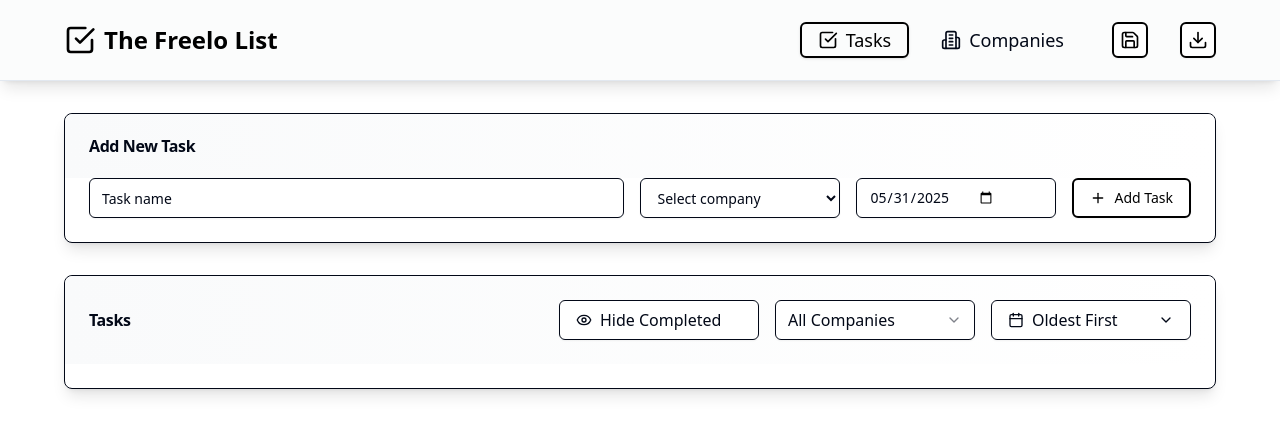
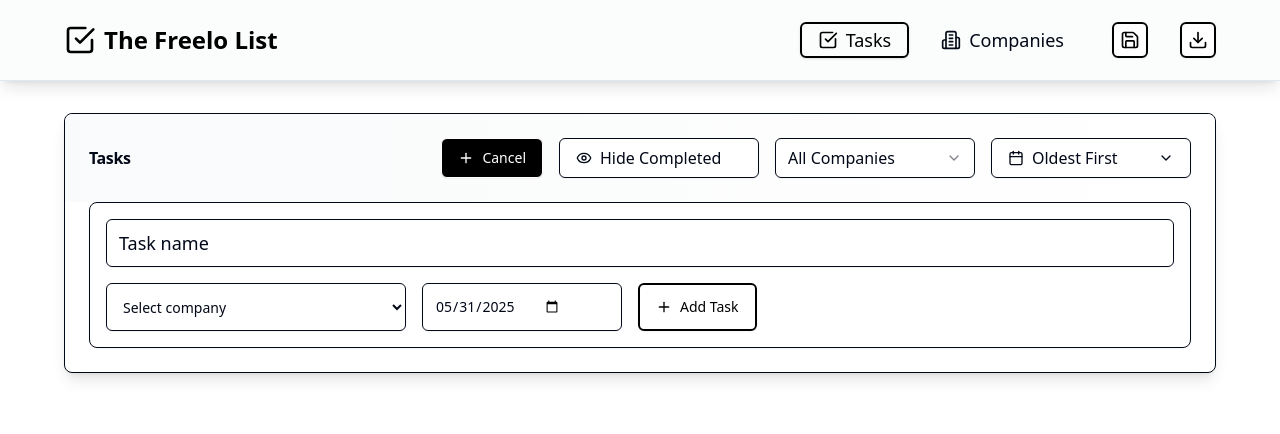
Before and after one commit to diegoavarela/task_list, a React (Vite) app: page / in a window 1280 px wide. Both pictures are taken after a click on the button "Add Task". Shown: the top 434 px of the page. Built offline with nearby package versions, Linux system fonts and the light colour scheme; the HTML template or start-up script is replaced by a standard one.

Commit message:
refactor: move add task form to top of task list - Move add task form inside main card - Simplify form styling to match task items - Remove separate card with header - Maintain form functionality and styling

```diff
--- a/src/components/tasks/TaskList.tsx
+++ b/src/components/tasks/TaskList.tsx
@@ -46,6 +46,7 @@
   const [selectedCompany, setSelectedCompany] = useState<string>('all');
   const [sortOrder, setSortOrder] = useState<'asc' | 'desc'>('asc');
   const [showCompleted, setShowCompleted] = useState(true);
+  const [showAddTask, setShowAddTask] = useState(false);
   const { toast } = useToast();
 
   const filteredAndSortedTasks = useMemo(() => {
@@ -223,52 +224,18 @@
       <Card className="rounded-lg shadow-lg hover:shadow-xl transition-all duration-300 hover:scale-[1.01]">
         <CardHeader className="bg-gradient-to-r from-gray-50 to-white rounded-t-lg">
           <div className="flex items-center justify-between">
-            <CardTitle>Add New Task</CardTitle>
-          </div>
-        </CardHeader>
-        <CardContent>
-          <div className="flex gap-4">
-            <Input
-              placeholder="Task name"
-              value={newTaskName}
-              onChange={(e) => setNewTaskName(e.target.value)}
-              className="flex-1 h-10 shadow-sm hover:shadow-md transition-all duration-300 hover:border-gray-400"
-            />
-            <select
-              value={newTaskCompany}
-              onChange={(e) => setNewTaskCompany(e.target.value)}
-              className="flex h-10 w-[200px] rounded-md border border-input bg-background px-3 py-2 text-sm ring-offset-background focus-visible:outline-none focus-visible:ring-2 focus-visible:ring-ring focus-visible:ring-offset-2 shadow-sm hover:shadow-md transition-all duration-300 hover:border-gray-400"
-            >
-              <option value="">Select company</option>
-              {companies.map((company) => (
-                <option key={company.id} value={company.id}>
-                  {company.name}
-                </option>
-              ))}
-            </select>
-            <Input
-              type="date"
-              value={newTaskDate}
-              onChange={(e) => setNewTaskDate(e.target.value)}
-              className="h-10 w-[200px] shadow-sm hover:shadow-md transition-all duration-300 hover:border-gray-400"
-            />
-            <Button
-              onClick={handleAddTask}
-              className="border-2 border-black text-black hover:bg-black hover:text-white h-10 shadow-sm hover:shadow-md transition-all duration-300 hover:scale-[1.02]"
-              type="button"
-            >
-              <Plus className="mr-2 h-4 w-4" />
-              Add Task
-            </Button>
-          </div>
-        </CardContent>
-      </Card>
-
-      <Card className="rounded-lg shadow-lg hover:shadow-xl transition-all duration-300 hover:scale-[1.01]">
-        <CardHeader className="bg-gradient-to-r from-gray-50 to-white rounded-t-lg">
-          <div className="flex items-center justify-between">
             <CardTitle>Tasks</CardTitle>
             <div className="flex items-center gap-4">
+              <Button
+                variant="outline"
+                onClick={() => setShowAddTask(!showAddTask)}
+                className={`flex items-center gap-2 h-10 shadow-sm hover:shadow-md transition-all duration-300 hover:border-gray-400 hover:scale-[1.02] ${
+                  showAddTask ? 'bg-black text-white hover:bg-black/90' : ''
+                }`}
+              >
+                <Plus className="h-4 w-4" />
+                {showAddTask ? 'Cancel' : 'Add Task'}
+              </Button>
               <Button
                 variant="outline"
                 onClick={() => setShowCompleted(!showCompleted)}
@@ -313,6 +280,51 @@
         </CardHeader>
         <CardContent>
           <div className="space-y-4">
+            {showAddTask && (
+              <div className="rounded-lg border bg-card shadow-sm hover:shadow-md transition-all duration-300 hover:border-gray-400 hover:scale-[1.01] hover:bg-gray-50/50">
+                <div className="p-4">
+                  <div className="flex flex-col gap-4">
+                    <Input
+                      placeholder="Task name"
+                      value={newTaskName}
+                      onChange={(e) => setNewTaskName(e.target.value)}
+                      className="h-12 text-lg shadow-sm hover:shadow-md transition-all duration-300 hover:border-gray-400"
+                    />
+                    <div className="flex gap-4">
+                      <select
+                        value={newTaskCompany}
+                        onChange={(e) => setNewTaskCompany(e.target.value)}
+                        className="flex h-12 w-[300px] rounded-md border border-input bg-background px-3 py-2 text-sm ring-offset-background focus-visible:outline-none focus-visible:ring-2 focus-visible:ring-ring focus-visible:ring-offset-2 shadow-sm hover:shadow-md transition-all duration-300 hover:border-gray-400"
+                      >
+                        <option value="">Select company</option>
+                        {companies.map((company) => (
+                          <option key={company.id} value={company.id}>
+                            {company.name}
+                          </option>
+                        ))}
+                      </select>
+                      <Input
+                        type="date"
+                        value={newTaskDate}
+                        onChange={(e) => setNewTaskDate(e.target.value)}
+                        className="h-12 w-[200px] shadow-sm hover:shadow-md transition-all duration-300 hover:border-gray-400"
+                      />
+                      <Button
+                        onClick={() => {
+                          handleAddTask();
+                          setShowAddTask(false);
+                        }}
+                        className="border-2 border-black text-black hover:bg-black hover:text-white h-12 shadow-sm hover:shadow-md transition-all duration-300 hover:scale-[1.02]"
+                        type="button"
+                      >
+                        <Plus className="mr-2 h-4 w-4" />
+                        Add Task
+                      </Button>
+                    </div>
+                  </div>
+                </div>
+              </div>
+            )}
             {filteredAndSortedTasks.map((task) => (
               <div
                 key={task.id}
```
